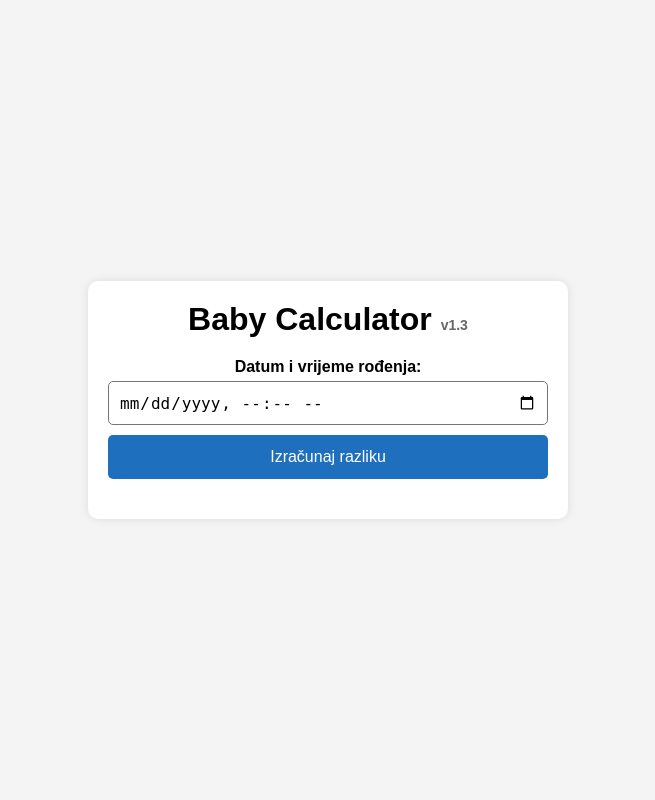
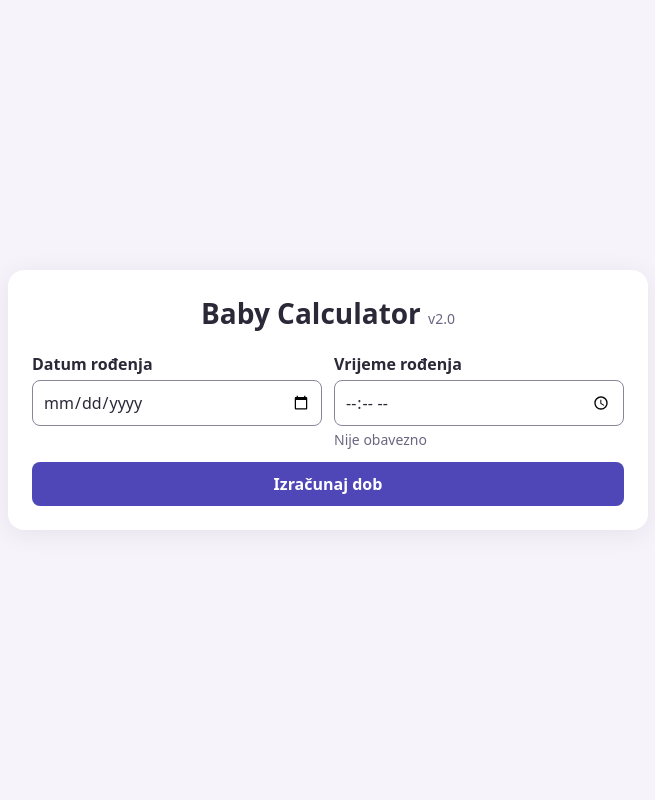
Before and after one commit to lpejakovic/baby-calculator, a Flask app: page / in a window 1280 px wide. Shown: the whole page, without its empty margins (312-967 px from the left). Run offline with Flask 3, Linux system fonts and the light colour scheme.

Commit message:
Verzija 2.0: izračun u pregledniku, brojač uživo, kartice i tamni način
- Dob se računa u pregledniku u vremenskoj zoni posjetitelja
- Ukupno vrijeme se osvježava svake sekunde
- Kartice s rezultatima (tjedni, dob, ukupno)
- Odvojeni unos datuma i vremena (vrijeme nije obavezno)
- localStorage umjesto kolačića (stari kolačić se automatski prenosi)
- Uklonjen jQuery, skripta u static/js/app.js
- Nova paleta, tamni način, system font, meta i Open Graph oznake
- APP_VERSION u app.py

Co-Authored-By: Claude Opus 5.5 <noreply@anthropic.com>

```diff
--- a/app.py
+++ b/app.py
@@ -4,6 +4,8 @@ from flask_limiter.util import get_remote_address
 from werkzeug.middleware.proxy_fix import ProxyFix
 from datetime import datetime
 from utils_dt import *
+
+APP_VERSION = "2.0"
 
 app = Flask(__name__)
 # nginx is the only proxy in front of the app; trust its X-Forwarded-* headers
@@ -19,7 +21,7 @@ throttle_string = "1 per second; 8 per minute; 32 per hour"
 @app.route('/')
 @limiter.limit(throttle_string)
 def index():
-    return render_template('index.html')
+    return render_template('index.html', version=APP_VERSION)
 
 @app.route('/calculate', methods=['POST'])
 @limiter.limit(throttle_string)
--- /dev/null
+++ b/static/js/app.js
@@ -0,0 +1,197 @@
+(function () {
+    'use strict';
+
+    const STORAGE_KEY = 'birth';
+    const LEGACY_COOKIE = 'datetime';
+    const DAY = 24 * 60 * 60 * 1000;
+
+    // Croatian forms: [1, 21, 31…], [2–4, 22–24…], [0, 5–20, 25–30…]
+    const FORMS = {
+        year: ['godina', 'godine', 'godina'],
+        month: ['mjesec', 'mjeseca', 'mjeseci'],
+        week: ['tjedan', 'tjedna', 'tjedana'],
+        day: ['dan', 'dana', 'dana'],
+        hour: ['sat', 'sata', 'sati'],
+        minute: ['minuta', 'minute', 'minuta'],
+        second: ['sekunda', 'sekunde', 'sekundi'],
+    };
+
+    function plural(n, forms) {
+        const mod10 = n % 10;
+        const mod100 = n % 100;
+        if (mod10 === 1 && mod100 !== 11) return forms[0];
+        if (mod10 >= 2 && mod10 <= 4 && !(mod100 >= 12 && mod100 <= 14)) return forms[1];
+        return forms[2];
+    }
+
+    function unit(n, key) {
+        return `${n} ${plural(n, FORMS[key])}`;
+    }
+
+    // "a", "a i b", "a, b i c"; zero parts are left out unless all are zero
+    function joinParts(parts) {
+        const shown = parts.filter(([n]) => n > 0);
+        const list = (shown.length ? shown : parts.slice(-1)).map(([n, key]) => unit(n, key));
+        if (list.length === 1) return list[0];
+        return `${list.slice(0, -1).join(', ')} i ${list[list.length - 1]}`;
+    }
+
+    // All math is done on wall-clock time stored as UTC milliseconds, so DST
+    // changes don't shift the result.
+    function wallClockNow() {
+        const d = new Date();
+        return Date.UTC(d.getFullYear(), d.getMonth(), d.getDate(),
+            d.getHours(), d.getMinutes(), d.getSeconds());
+    }
+
+    function parseBirth(date, time) {
+        const dm = /^(\d{4})-(\d{2})-(\d{2})$/.exec(date || '');
+        const tm = /^(\d{2}):(\d{2})/.exec(time || '00:00');
+        if (!dm || !tm) return null;
+        const [y, mo, d] = dm.slice(1).map(Number);
+        const [h, mi] = tm.slice(1).map(Number);
+        const ms = Date.UTC(y, mo - 1, d, h, mi);
+        const check = new Date(ms);
+        if (check.getUTCMonth() !== mo - 1 || check.getUTCDate() !== d || h > 23 || mi > 59) return null;
+        return ms;
+    }
+
+    // Same day clipping as dateutil's relativedelta: 31 Jan + 1 month = 28/29 Feb
+    function addMonths(ms, months) {
+        const d = new Date(ms);
+        const target = new Date(Date.UTC(d.getUTCFullYear(), d.getUTCMonth() + months, 1,
+            d.getUTCHours(), d.getUTCMinutes(), d.getUTCSeconds()));
+        const lastDay = new Date(Date.UTC(target.getUTCFullYear(), target.getUTCMonth() + 1, 0)).getUTCDate();
+        target.setUTCDate(Math.min(d.getUTCDate(), lastDay));
+        return target.getTime();
+    }
+
+    function calculateAge(birth, now) {
+        const b = new Date(birth);
+        const n = new Date(now);
+        let months = (n.getUTCFullYear() - b.getUTCFullYear()) * 12 + n.getUTCMonth() - b.getUTCMonth();
+        if (addMonths(birth, months) > now) months--;
+
+        const diff = now - birth;
+        const totalDays = Math.floor(diff / DAY);
+        return {
+            years: Math.floor(months / 12),
+            months: months % 12,
+            days: Math.floor((now - addMonths(birth, months)) / DAY),
+            weeks: Math.floor(totalDays / 7),
+            weekDays: totalDays % 7,
+            totalDays,
+            hours: Math.floor(diff / 3600000) % 24,
+            minutes: Math.floor(diff / 60000) % 60,
+            seconds: Math.floor(diff / 1000) % 60,
+        };
+    }
+
+    function formatBirth(ms, hasTime) {
+        const d = new Date(ms);
+        const pad = (n) => String(n).padStart(2, '0');
+        const date = `${pad(d.getUTCDate())}.${pad(d.getUTCMonth() + 1)}.${d.getUTCFullYear()}.`;
+        return hasTime ? `${date} u ${pad(d.getUTCHours())}:${pad(d.getUTCMinutes())}` : date;
+    }
+
+    function todayValue() {
+        const d = new Date();
+        const pad = (n) => String(n).padStart(2, '0');
+        return `${d.getFullYear()}-${pad(d.getMonth() + 1)}-${pad(d.getDate())}`;
+    }
+
+    function load() {
+        try {
+            const saved = JSON.parse(localStorage.getItem(STORAGE_KEY) || 'null');
+            if (saved && saved.date) return saved;
+        } catch (e) { /* storage unavailable */ }
+
+        // v1.x kept "YYYY-MM-DDTHH:MM" in a cookie; move it to localStorage once
+        const match = document.cookie.match(new RegExp(`(?:^|; )${LEGACY_COOKIE}=([^;]*)`));
+        if (match) {
+            document.cookie = `${LEGACY_COOKIE}=; expires=Thu, 01 Jan 1970 00:00:00 GMT; path=/`;
+            const [date, time] = decodeURIComponent(match[1]).split('T');
+            const saved = { date, time: time || '' };
+            save(saved);
+            return saved;
+        }
+        return null;
+    }
+
+    function save(value) {
+        try {
+            localStorage.setItem(STORAGE_KEY, JSON.stringify(value));
+        } catch (e) { /* storage unavailable */ }
+    }
+
+    if (typeof document !== 'undefined') document.addEventListener('DOMContentLoaded', function () {
+        const form = document.getElementById('birth-form');
+        const dateInput = document.getElementById('birth-date');
+        const timeInput = document.getElementById('birth-time');
+        const error = document.getElementById('error');
+        const result = document.getElementById('result');
+        const announce = document.getElementById('announce');
+        const out = {
+            weeks: document.getElementById('age-weeks'),
+            calendar: document.getElementById('age-calendar'),
+            total: document.getElementById('age-total'),
+            bornAt: document.getElementById('born-at'),
+        };
+        let timer = null;
+
+        dateInput.max = todayValue();
+
+        function showError(message) {
+            clearInterval(timer);
+            result.hidden = true;
+            error.textContent = message;
+            error.hidden = false;
+        }
+
+        function render(birth) {
+            const age = calculateAge(birth, Math.max(wallClockNow(), birth));
+            out.weeks.textContent = joinParts([[age.weeks, 'week'], [age.weekDays, 'day']]);
+            out.calendar.textContent = joinParts([[age.years, 'year'], [age.months, 'month'], [age.days, 'day']]);
+            out.total.textContent = joinParts([[age.totalDays, 'day'], [age.hours, 'hour'],
+                [age.minutes, 'minute'], [age.seconds, 'second']]);
+            return age;
+        }
+
+        function calculate() {
+            const birth = parseBirth(dateInput.value, timeInput.value);
+            if (!dateInput.value) return showError('Unesite datum rođenja.');
+            if (birth === null) return showError('Neispravan datum ili vrijeme rođenja.');
+            if (birth > wallClockNow()) return showError('Datum rođenja ne može biti u budućnosti.');
+
+            save({ date: dateInput.value, time: timeInput.value });
+            error.hidden = true;
+            result.hidden = false;
+            out.bornAt.textContent = `Rođenje: ${formatBirth(birth, Boolean(timeInput.value))}`;
+
+            render(birth);
+            announce.textContent = `Dob: ${out.calendar.textContent}, odnosno ${out.weeks.textContent}.`;
+
+            clearInterval(timer);
+            timer = setInterval(() => render(birth), 1000);
+        }
+
+        form.addEventListener('submit', function (event) {
+            event.preventDefault();
+            calculate();
+        });
+        dateInput.addEventListener('change', () => dateInput.value && calculate());
+        timeInput.addEventListener('change', () => dateInput.value && calculate());
+
+        const saved = load();
+        if (saved) {
+            dateInput.value = saved.date;
+            timeInput.value = saved.time || '';
+            calculate();
+        }
+    });
+
+    // Exposed for tests
+    if (typeof module !== 'undefined') {
+        module.exports = { plural, FORMS, joinParts, parseBirth, addMonths, calculateAge };
+    }
+})();
--- a/static/styles/main.css
+++ b/static/styles/main.css
@@ -1,3 +1,32 @@
+:root {
+    color-scheme: light dark;
+    --bg: #f6f3fb;
+    --surface: #ffffff;
+    --surface-accent: #efeafd;
+    --text: #2b2838;
+    --muted: #6b6680;
+    --primary: #4f46b8;
+    --primary-hover: #3f379a;
+    --on-primary: #ffffff;
+    --border: #8a8599;
+    --error: #b42318;
+    --shadow: 0 4px 24px rgba(43, 40, 56, 0.08);
+}
+@media (prefers-color-scheme: dark) {
+    :root {
+        --bg: #16151d;
+        --surface: #221f2e;
+        --surface-accent: #2e2943;
+        --text: #ece9f5;
+        --muted: #a9a3bd;
+        --primary: #b3aaff;
+        --primary-hover: #c9c3ff;
+        --on-primary: #16151d;
+        --border: #6f6986;
+        --error: #ff8a80;
+        --shadow: none;
+    }
+}
 *,
 *::before,
 *::after {
@@ -11,70 +40,157 @@ body {
     min-height: 100dvh;
     margin: 0;
     padding: 16px;
-    font-family: Arial, sans-serif;
-    background-color: #f4f4f4;
+    font-family: system-ui, -apple-system, "Segoe UI", Roboto, "Helvetica Neue", Arial, sans-serif;
+    line-height: 1.4;
+    color: var(--text);
+    background-color: var(--bg);
 }
 .container {
-    background: white;
-    padding: 20px;
-    border-radius: 10px;
-    box-shadow: 0 0 10px rgba(0, 0, 0, 0.1);
-    text-align: center;
-    max-width: 480px;
     width: 100%;
+    max-width: 640px;
+    padding: 24px;
+    background: var(--surface);
+    border-radius: 16px;
+    box-shadow: var(--shadow);
 }
 h1 {
-    margin-top: 0;
-    margin-bottom: 20px;
+    margin: 0 0 20px;
+    font-size: 1.75rem;
+    text-align: center;
+}
+.version-text {
+    font-size: .875rem;
+    font-weight: normal;
+    color: var(--muted);
 }
 form {
     display: flex;
     flex-direction: column;
+    gap: 12px;
+}
+.fields {
+    display: grid;
+    gap: 12px;
+}
+.field {
+    display: flex;
+    flex-direction: column;
+    gap: 4px;
 }
 label {
-    margin-bottom: 5px;
-    font-weight: bold;
+    font-weight: 600;
+}
+.hint {
+    color: var(--muted);
+    font-size: .875rem;
 }
 input {
+    width: 100%;
     min-height: 44px;
-    margin-bottom: 10px;
     padding: 10px;
-    border: 1px solid #767676;
-    border-radius: 5px;
+    border: 1px solid var(--border);
+    border-radius: 8px;
+    font: inherit;
     font-size: 16px;
+    color: var(--text);
+    background: var(--surface);
 }
 button {
     min-height: 44px;
-    padding: 10px;
-    background: #1f6fbf;
-    color: white;
+    padding: 10px 16px;
     border: none;
-    border-radius: 5px;
+    border-radius: 8px;
+    font: inherit;
     font-size: 16px;
+    font-weight: 600;
+    color: var(--on-primary);
+    background: var(--primary);
     cursor: pointer;
 }
 button:hover {
-    background: #185a9d;
-}
-button:disabled {
-    opacity: .7;
-    cursor: wait;
+    background: var(--primary-hover);
 }
 input:focus-visible,
 button:focus-visible {
-    outline: 3px solid #185a9d;
+    outline: 3px solid var(--primary);
     outline-offset: 2px;
 }
+.error-text {
+    margin: 16px 0 0;
+    color: var(--error);
+    text-align: center;
+}
 #result {
-    margin-top: 20px;
+    margin-top: 24px;
+}
+.cards {
+    display: grid;
+    gap: 12px;
+}
+.card {
+    padding: 16px;
+    border: 1px solid var(--surface-accent);
+    border-radius: 12px;
+}
+.card-primary {
+    border-color: transparent;
+    background: var(--surface-accent);
+}
+.card-label {
+    margin: 0 0 4px;
+    font-size: .875rem;
+    font-weight: 600;
+    letter-spacing: .02em;
+    text-transform: uppercase;
+    color: var(--muted);
+}
+.card-value {
+    margin: 0;
+    font-size: 1.375rem;
+    font-weight: 700;
+    font-variant-numeric: tabular-nums;
     overflow-wrap: anywhere;
 }
-.version-text {
+.card-primary .card-value {
+    font-size: 1.75rem;
+    color: var(--primary);
+}
+.card-value-small {
+    font-size: 1.125rem;
+    font-weight: 600;
+}
+.born-at {
+    margin: 12px 0 0;
     font-size: .875rem;
-    color: #666;
+    color: var(--muted);
+    text-align: center;
 }
-.error-text {
-    color: #c0392b;
+.visually-hidden {
+    position: absolute;
+    width: 1px;
+    height: 1px;
+    padding: 0;
+    margin: -1px;
+    overflow: hidden;
+    clip: rect(0, 0, 0, 0);
+    white-space: nowrap;
+    border: 0;
+}
+[hidden] {
+    display: none !important;
+}
+@media (min-width: 420px) {
+    .fields {
+        grid-template-columns: 1fr 1fr;
+    }
+}
+@media (min-width: 640px) {
+    .cards {
+        grid-template-columns: 1fr 1fr;
+    }
+    .card-primary {
+        grid-column: 1 / -1;
+    }
 }
 @media (max-width: 480px) {
     body {
@@ -86,4 +202,7 @@ button:focus-visible {
     h1 {
         font-size: 1.5rem;
     }
+    .card-primary .card-value {
+        font-size: 1.5rem;
+    }
 }
--- a/templates/index.html
+++ b/templates/index.html
@@ -4,102 +4,59 @@
     <meta charset="UTF-8">
     <meta name="viewport" content="width=device-width, initial-scale=1.0">
     <title>Baby Calculator</title>
+    <meta name="description" content="Izračunajte dob bebe u tjednima, mjesecima i danima, uživo do sekunde.">
+    <meta name="theme-color" content="#f6f3fb" media="(prefers-color-scheme: light)">
+    <meta name="theme-color" content="#16151d" media="(prefers-color-scheme: dark)">
+    <meta property="og:type" content="website">
+    <meta property="og:locale" content="hr_HR">
+    <meta property="og:title" content="Baby Calculator">
+    <meta property="og:description" content="Izračunajte dob bebe u tjednima, mjesecima i danima, uživo do sekunde.">
+    <meta property="og:url" content="{{ request.url_root }}">
     <link rel="shortcut icon" href="{{ url_for('static', filename='favicon.ico') }}">
-    <link rel="stylesheet" href="{{ url_for('static',filename='styles/main.css') }}">
-    <script src="https://code.jquery.com/jquery-3.6.0.min.js"></script>
+    <link rel="stylesheet" href="{{ url_for('static', filename='styles/main.css') }}">
+    <script src="{{ url_for('static', filename='js/app.js') }}" defer></script>
 </head>
 <body>
-    <div class="container">
-        <h1>Baby Calculator <span class="version-text">v1.3</span></h1>
-        <form id="datetime-form">
-            <label for="datetime">Datum i vrijeme rođenja:</label>
-            <input type="datetime-local" id="datetime" name="datetime" required>
-            <button type="submit" id="calculate-button">Izračunaj razliku</button>
+    <main class="container">
+        <h1>Baby Calculator <span class="version-text">v{{ version }}</span></h1>
+
+        <form id="birth-form">
+            <div class="fields">
+                <div class="field">
+                    <label for="birth-date">Datum rođenja</label>
+                    <input type="date" id="birth-date" name="date" required>
+                </div>
+                <div class="field">
+                    <label for="birth-time">Vrijeme rođenja</label>
+                    <input type="time" id="birth-time" name="time" aria-describedby="time-hint">
+                    <small id="time-hint" class="hint">Nije obavezno</small>
+                </div>
+            </div>
+            <button type="submit">Izračunaj dob</button>
         </form>
-        <div id="result" aria-live="polite"></div>
-    </div>
 
-    <script>
-        function setCookie(name, value, days) {
-            const d = new Date();
-            d.setTime(d.getTime() + (days * 24 * 60 * 60 * 1000));
-            const expires = "expires=" + d.toUTCString();
-            document.cookie = name + "=" + value + ";" + expires + ";path=/";
-        }
+        <p id="error" class="error-text" role="alert" hidden></p>
 
-        function getCookie(name) {
-            const cname = name + "=";
-            const decodedCookie = decodeURIComponent(document.cookie);
-            const ca = decodedCookie.split(';');
-            for (let i = 0; i < ca.length; i++) {
-                let c = ca[i];
-                while (c.charAt(0) === ' ') {
-                    c = c.substring(1);
-                }
-                if (c.indexOf(cname) === 0) {
-                    return c.substring(cname.length, c.length);
-                }
-            }
-            return "";
-        }
+        <section id="result" aria-labelledby="result-title" hidden>
+            <h2 id="result-title" class="visually-hidden">Dob djeteta</h2>
+            <div class="cards">
+                <div class="card card-primary">
+                    <p class="card-label">Tjedni</p>
+                    <p class="card-value" id="age-weeks"></p>
+                </div>
+                <div class="card">
+                    <p class="card-label">Dob</p>
+                    <p class="card-value" id="age-calendar"></p>
+                </div>
+                <div class="card">
+                    <p class="card-label">Ukupno</p>
+                    <p class="card-value card-value-small" id="age-total"></p>
+                </div>
+            </div>
+            <p class="born-at" id="born-at"></p>
+        </section>
 
-        function toLocalInputValue(date) {
-            const pad = (n) => String(n).padStart(2, '0');
-            return `${date.getFullYear()}-${pad(date.getMonth() + 1)}-${pad(date.getDate())}` +
-                `T${pad(date.getHours())}:${pad(date.getMinutes())}`;
-        }
-
-        $(document).ready(function() {
-            $('#datetime').attr('max', toLocalInputValue(new Date()));
-
-            const savedDateTime = getCookie('datetime');
-            if (savedDateTime) {
-                $('#datetime').val(savedDateTime);
-            }
-
-            $('#datetime-form').on('submit', function(event) {
-                event.preventDefault();
-
-                $('#calculate-button').prop('disabled', true);
-
-                const datetime = $('#datetime').val();
-                setCookie('datetime', datetime, 30);
-
-                $.ajax({
-                    url: '/calculate',
-                    type: 'POST',
-                    data: $(this).serialize(),
-                    success: function(response) {
-                        $('#result').html(
-                            `
-                            <hr />
-                            <hr />
-                            <p>Trenutni datum i vrijeme: ${response.current}</p>
-                            <p>Razlika: ${response.day_diff}</p>
-                            <hr />
-                            <p>Vaše dijete ima ${response.year_diff};</p>
-                            <p>odnosno ${response.week_diff};</p>
-                            <hr />
-                            <hr />
-                            `
-                        );
-                    },
-                    error: function(jqXHR) {
-                        const message = (jqXHR.responseJSON && jqXHR.responseJSON.error)
-                            || 'Došlo je do greške. Pokušajte ponovno.';
-                        $('#result').empty().append(
-                            $('<p class="error-text"></p>').text(message)
-                        );
-                    },
-                    complete: function(jqXHR, textStatus) {
-                        setTimeout(() => {
-                            $('#calculate-button').prop('disabled', false);
-                        }, 1000);
-                        console.log('Calculation done. Status:', textStatus);
-                    }
-                });
-            });
-        });
-    </script>
+        <p id="announce" class="visually-hidden" aria-live="polite"></p>
+    </main>
 </body>
 </html>
```
Also changed, not shown: docs/improvements.md (+20 -51 lines), docs/project_digest.md (+39 -30 lines), README.md.
